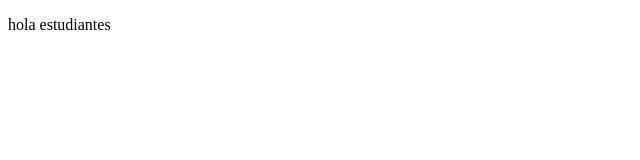
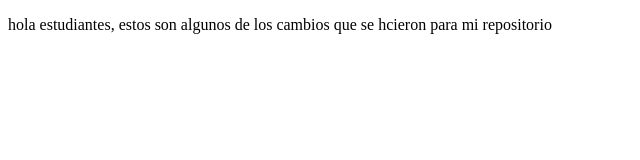
Before and after one commit to AntonioCabrera91/proyectoCursoPrework-, a plain HTML site: page index.html in a window 1280 px wide. Shown: the whole page, without its empty margins (0-640 px from the left). Drawn offline with Linux system fonts and the light colour scheme.

Commit message:
CAmbios agregamos del sitio

```diff
--- a/index.html
+++ b/index.html
@@ -8,7 +8,8 @@
 </head>
 <body>
     <p>
-        hola estudiantes
+        hola estudiantes, estos son algunos de los
+        cambios que se hcieron para mi repositorio
     </p>
 </body>
 </html>
```
